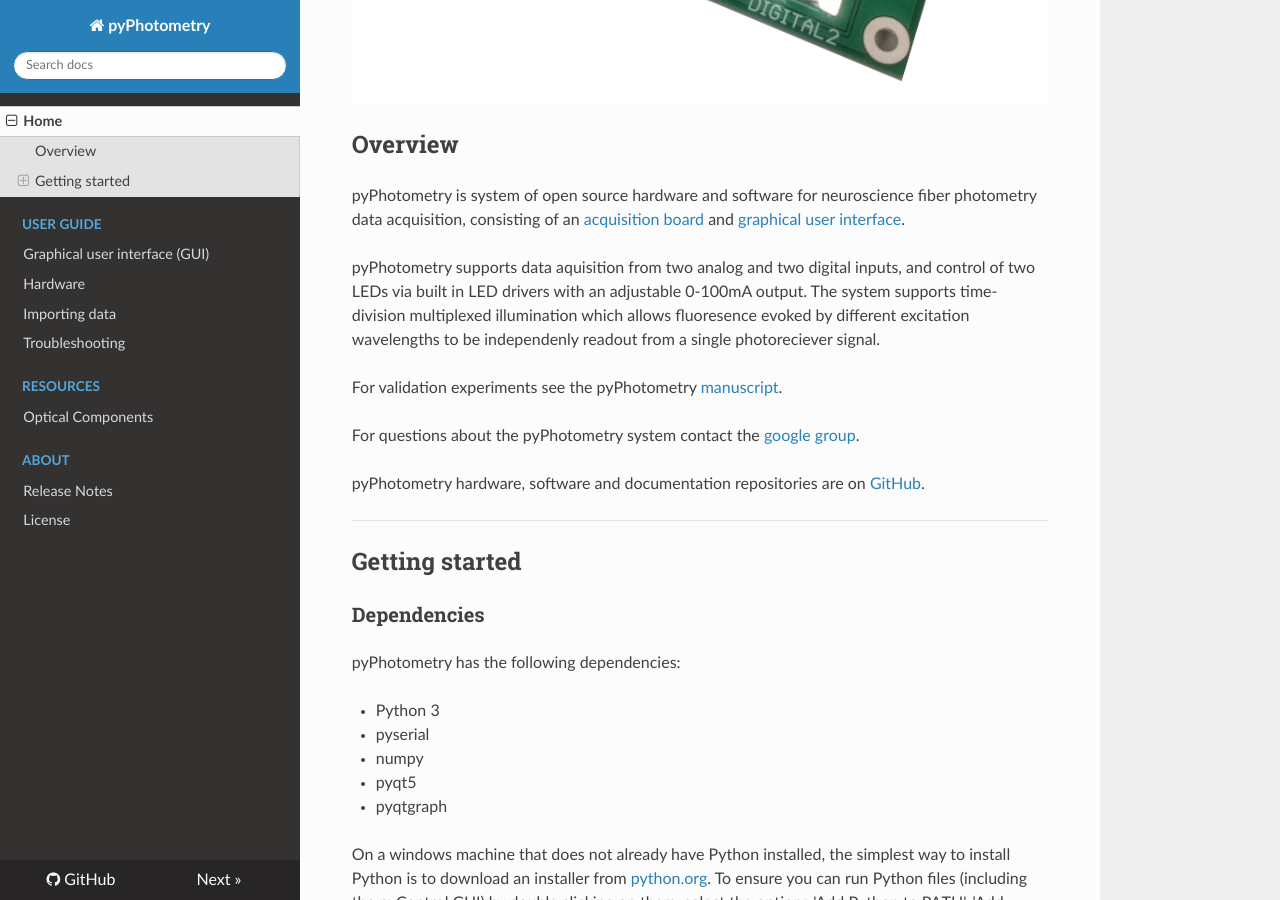
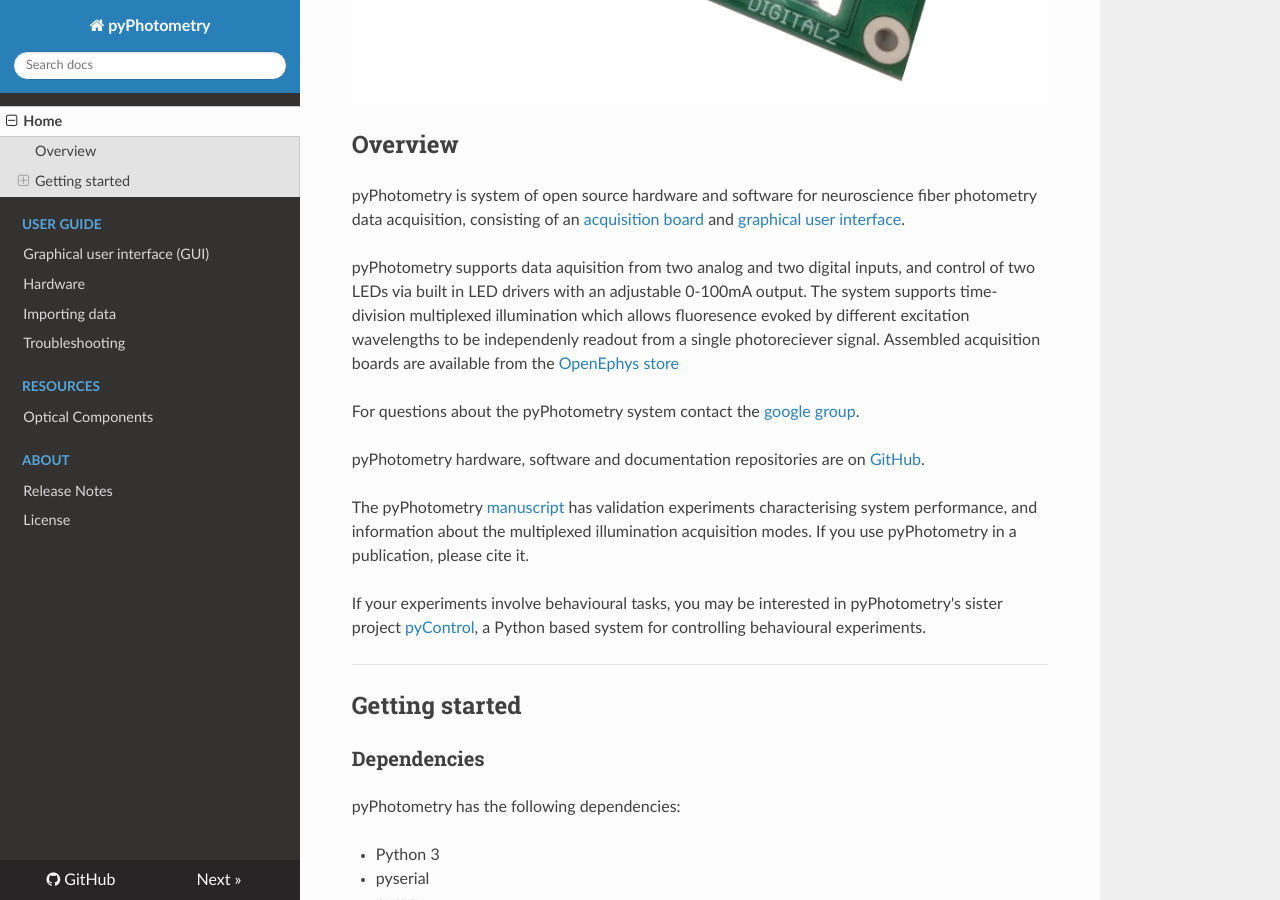
Before and after one commit to pyPhotometry/docs, an MkDocs documentation site: the page built from docs/index.md, in a window 1280 px wide and 900 px high, scrolled down 665 px. Built offline with MkDocs 1.6.1, drawn with Linux system fonts in a browser that asks for light colours; nearby versions of some CDN libraries.

Commit message:
- Added link to pyControl docs on index page. - Updated manuscript link on GUI page to reference Scientific Reports version not bioRxiv.

```diff
--- a/docs/index.md
+++ b/docs/index.md
@@ -10,13 +10,15 @@
 
 pyPhotometry is system of open source hardware and software for neuroscience fiber photometry data acquisition, consisting of an [acquisition board](user-guide/hardware.md) and [graphical user interface](user-guide/graphical-user-interface.md).
 
-pyPhotometry supports data aquisition from two analog and two digital inputs, and control of two LEDs via built in LED drivers with an adjustable 0-100mA output.  The system supports time-division multiplexed illumination which allows fluoresence evoked by different excitation wavelengths to be independenly readout from a single photoreciever signal.
-
-For validation experiments see the pyPhotometry [manuscript](https://rdcu.be/bpvvJ).
+pyPhotometry supports data aquisition from two analog and two digital inputs, and control of two LEDs via built in LED drivers with an adjustable 0-100mA output.  The system supports time-division multiplexed illumination which allows fluoresence evoked by different excitation wavelengths to be independenly readout from a single photoreciever signal.  Assembled acquisition boards are available from the [OpenEphys store](https://open-ephys.org/pycontrol/pyphotometry)
 
 For questions about the pyPhotometry system contact the [google group](https://groups.google.com/forum/#!forum/pycontrol).
 
 pyPhotometry hardware, software and documentation repositories are on [GitHub](https://github.com/pyPhotometry).
+
+The pyPhotometry [manuscript](https://rdcu.be/bpvvJ) has validation experiments characterising system performance, and information about the multiplexed illumination acquisition modes.  If you use pyPhotometry in a publication, please cite it.
+
+If your experiments involve behavioural tasks, you may be interested in pyPhotometry's sister project [pyControl](https://pycontrol.readthedocs.io), a Python based system for controlling behavioural experiments.
 
 ---
 
```
Also changed, not shown: docs/user-guide/graphical-user-interface.md (+1 -1 lines).
